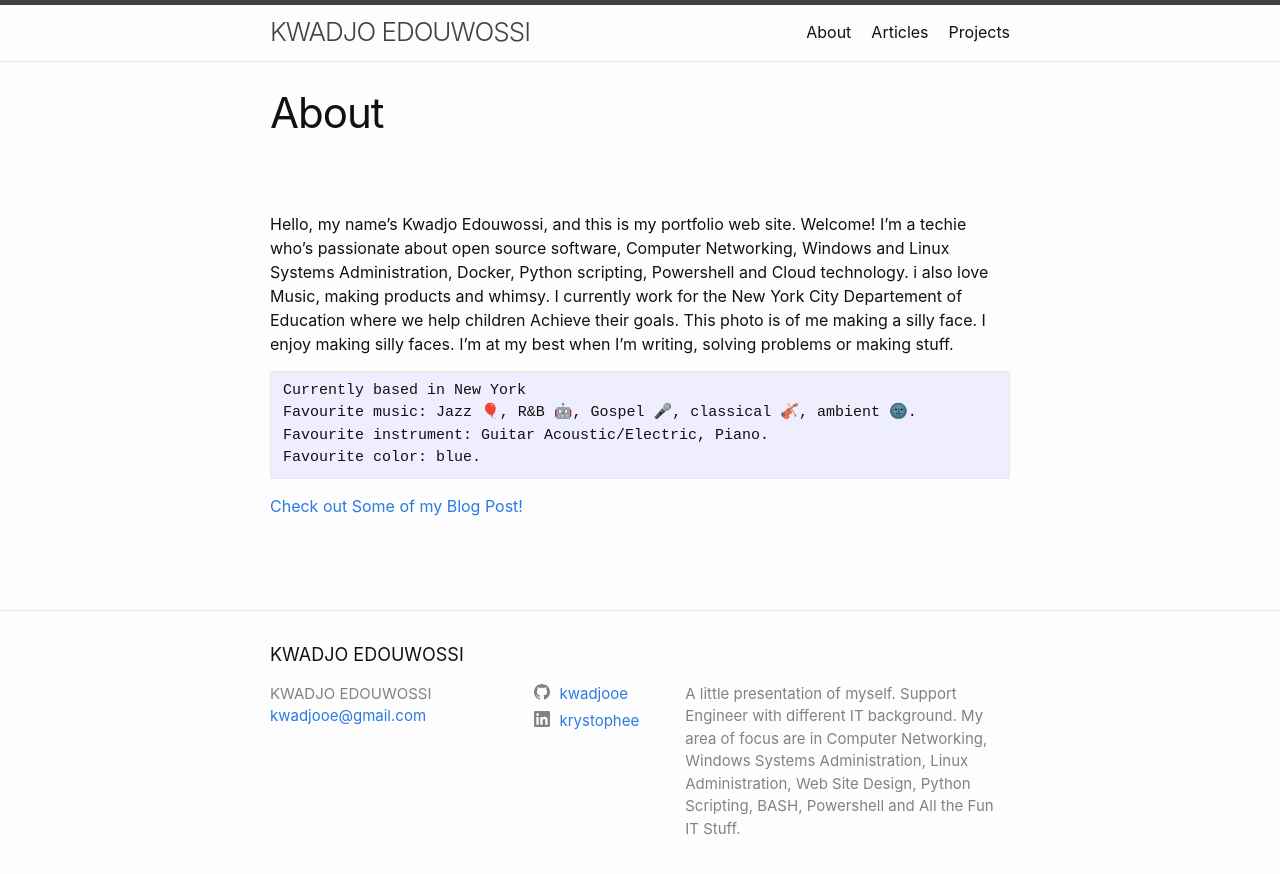
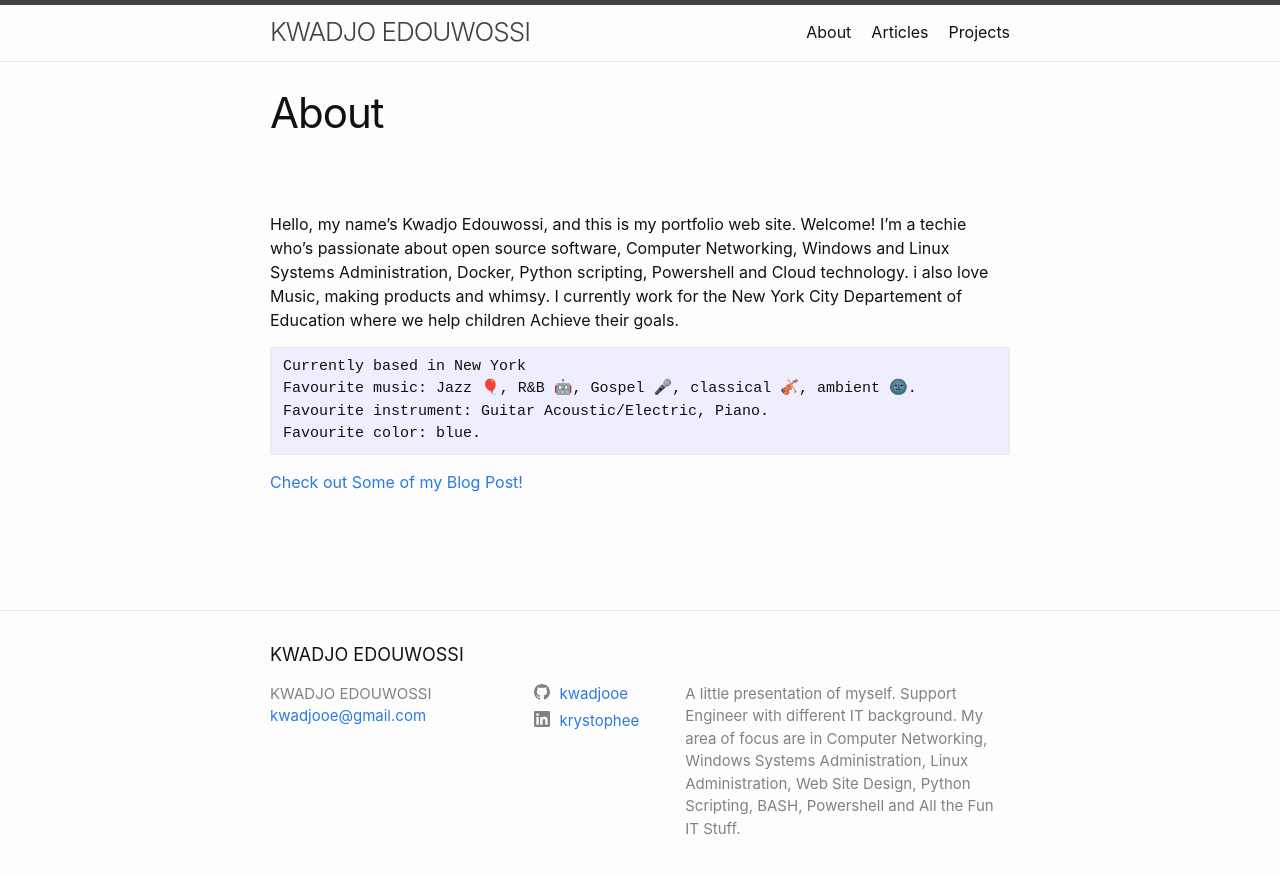
Before and after one commit to kwadjooe/kwadjooe.github.io, a Jekyll site: the page built from about.markdown, in a window 1280 px wide. Shown: the top 874 px of the page. Built offline with Jekyll 4.4.1, drawn with Linux system fonts in a browser that asks for light colours.

Commit message:
Removed few line from About page

```diff
--- a/about.markdown
+++ b/about.markdown
@@ -7,8 +7,6 @@ permalink: /about/
 Hello, my name’s Kwadjo Edouwossi, and this is my portfolio web site. Welcome!
 I’m a techie who’s passionate about open source software, Computer Networking, Windows and Linux Systems Administration, Docker, Python scripting, Powershell and Cloud technology. i also love Music,
 making products and whimsy. I currently work for the New York City Departement of Education where we help children Achieve their goals.
-This photo is of me making a silly face. I enjoy making silly faces.
-I’m at my best when I’m writing, solving problems or making stuff.
 
     Currently based in New York
     Favourite music: Jazz 🎈, R&B 🤖, Gospel 🎤, classical 🎻, ambient 🌚.
```
